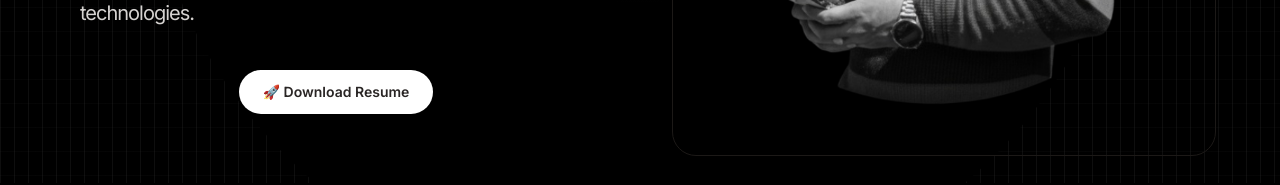
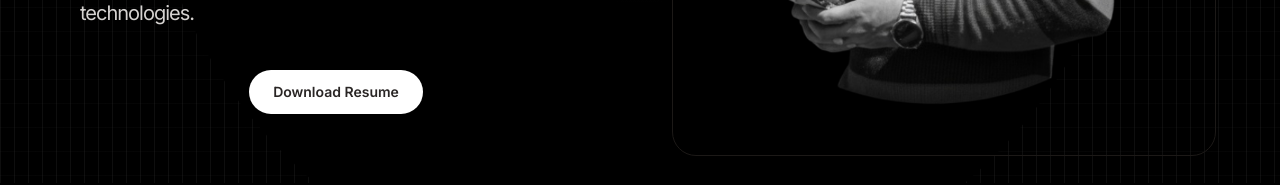
Before and after one commit to Harshitt23/My_PortFolio-, a React (Create React App) app: page / in a window 1280 px wide. Shown: the part 617-802 px from the top of the page. Built offline with nearby package versions, Linux system fonts and the light colour scheme.

Commit message:
Updated resume

```diff
--- a/src/components/Hero.jsx
+++ b/src/components/Hero.jsx
@@ -93,7 +93,7 @@ const Hero = () => {
                                 damping: 10,
                             }}
                         >
-                            🚀 Download Resume
+                             Download Resume
                         </motion.a>
 
                     </motion.div>
```
